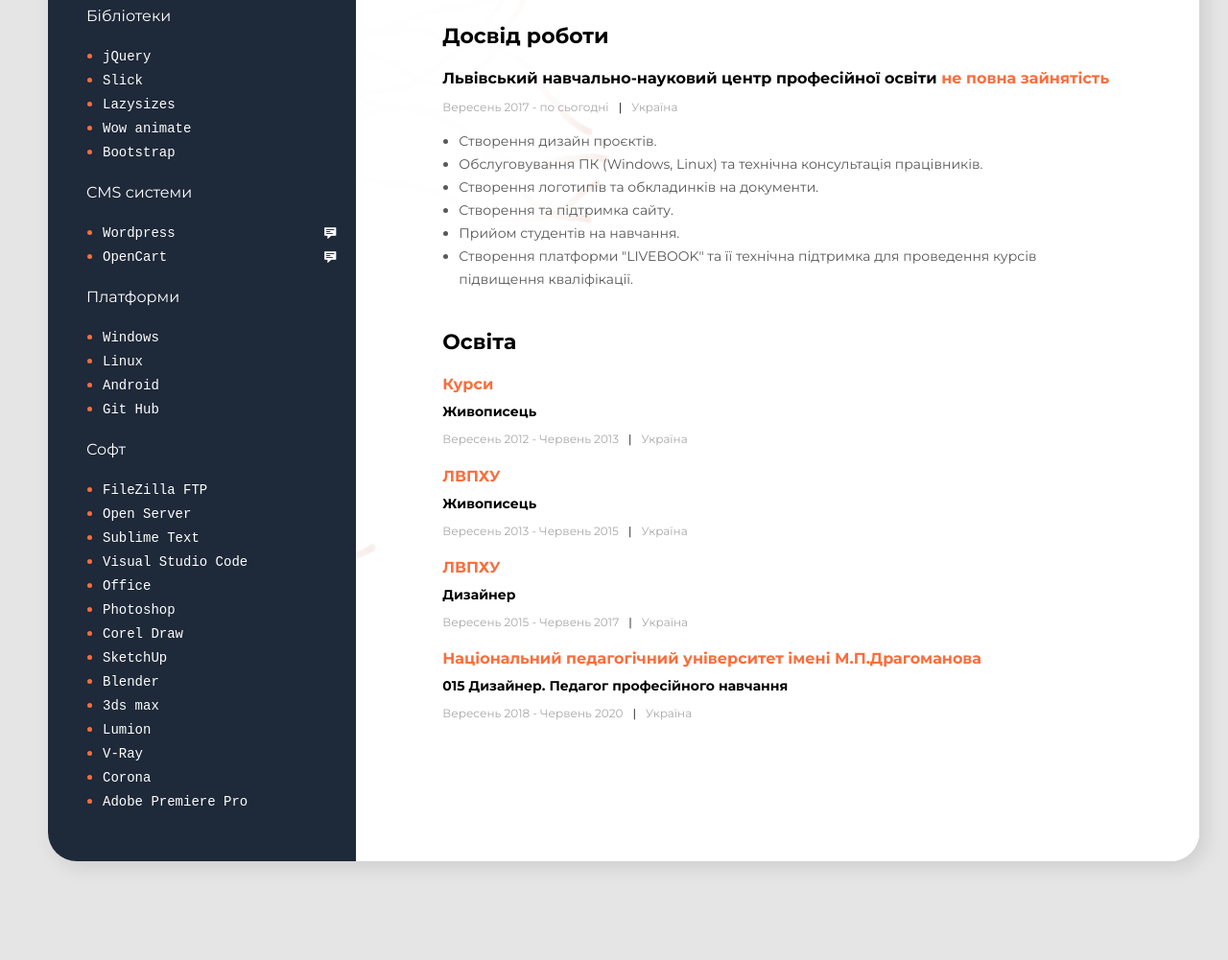
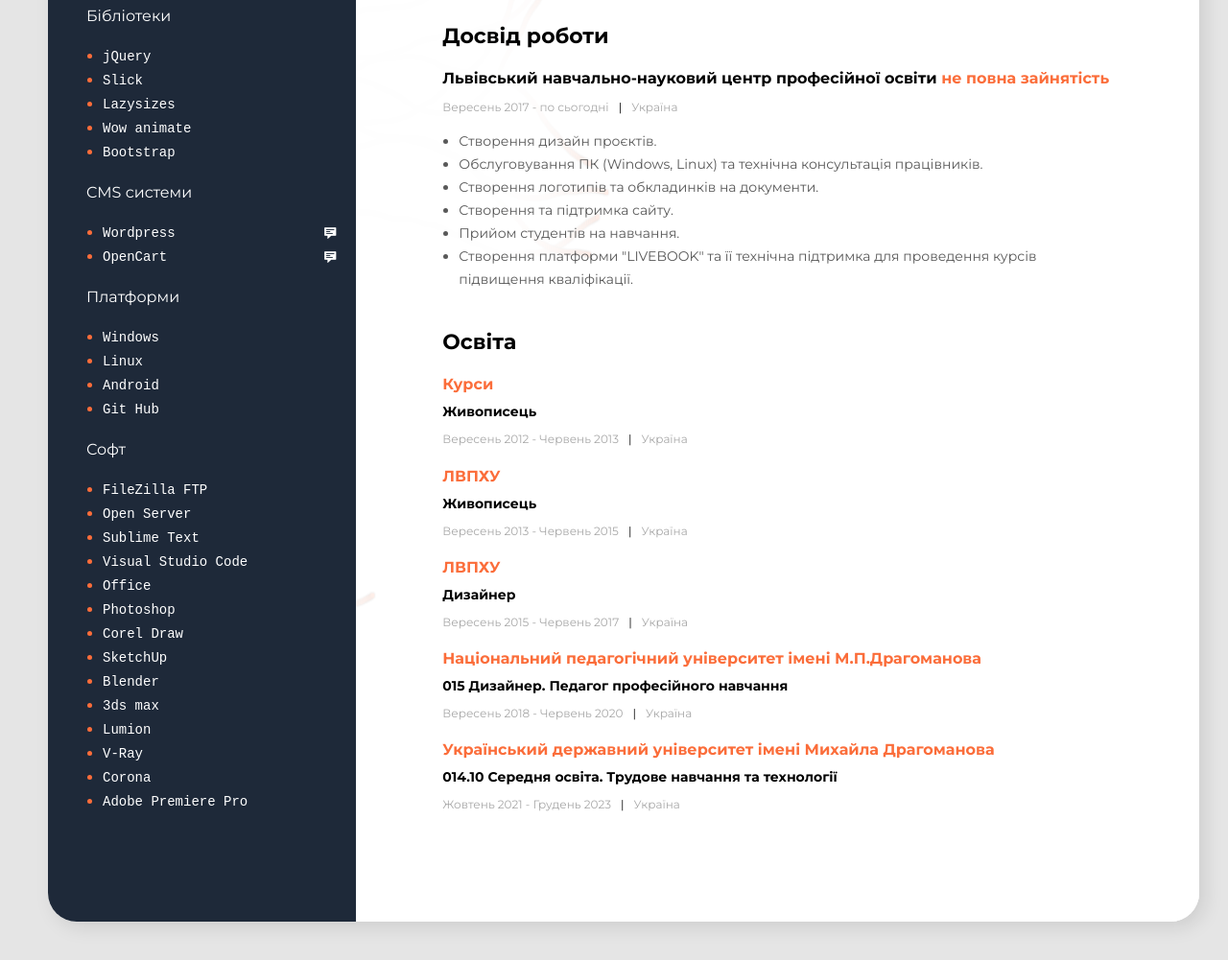
Before and after one commit to stepan95/resume, a plain HTML site: page index.html in a window 1280 px wide. Shown: the part 736-1737 px from the top of the page at 96% size. Before the commit the page ends 1674 px from the top, so only its background shows below. Drawn offline with Linux system fonts and the light colour scheme.

Commit message:
Update index.html

```diff
--- a/index.html
+++ b/index.html
@@ -129,6 +129,12 @@
                     <h5 class="education-specialty" data-language="educationSpecialty4"></h5>
                     <p class="period"><span data-language="educationData4"></span><span class="content-separator">|</span><span data-language="ukraine"></span></p>
                 </div>
+                <!-- Education 5 -->
+                <div>
+                    <h4 class="content-under-title"><span class="content-color"  data-language="education5"></span></h4>
+                    <h5 class="education-specialty" data-language="educationSpecialty5"></h5>
+                    <p class="period"><span data-language="educationData5"></span><span class="content-separator">|</span><span data-language="ukraine"></span></p>
+                </div>
             </div>
         </div>
         <!-- Sidebar -->
```
